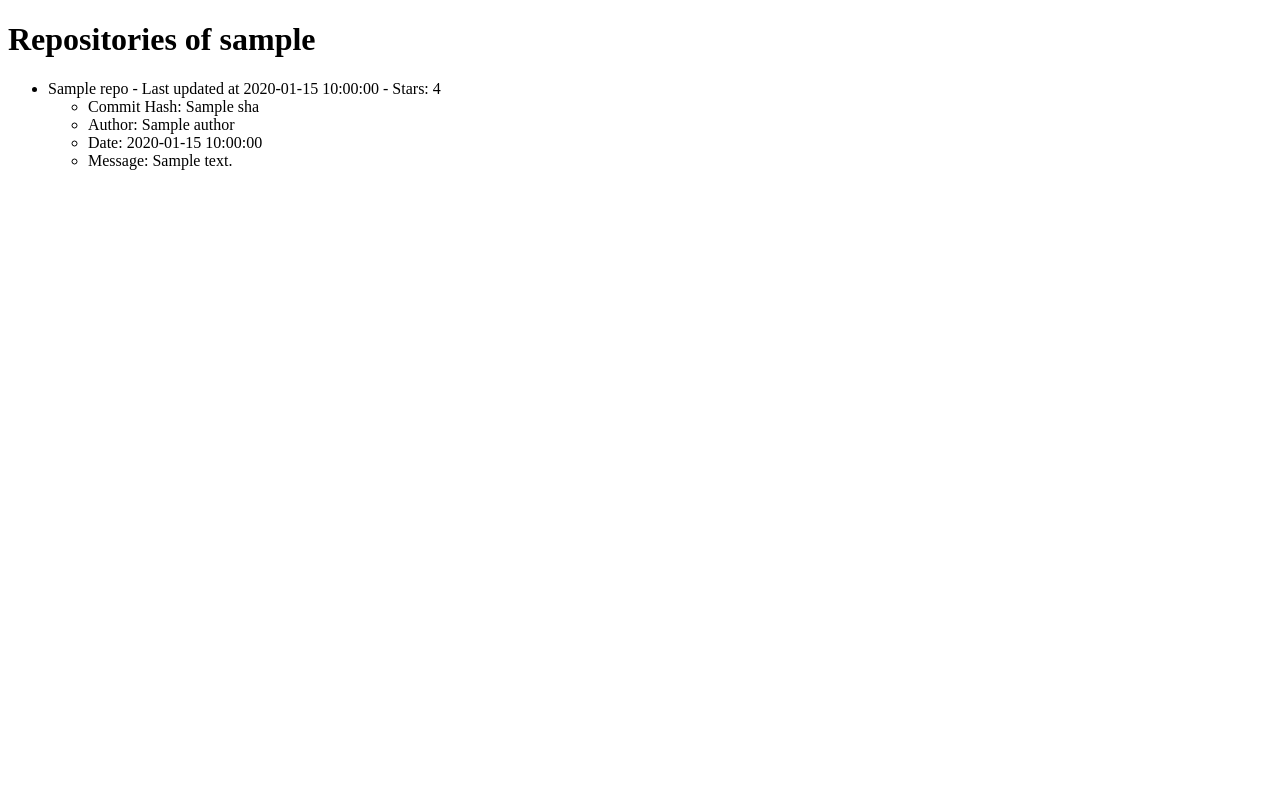
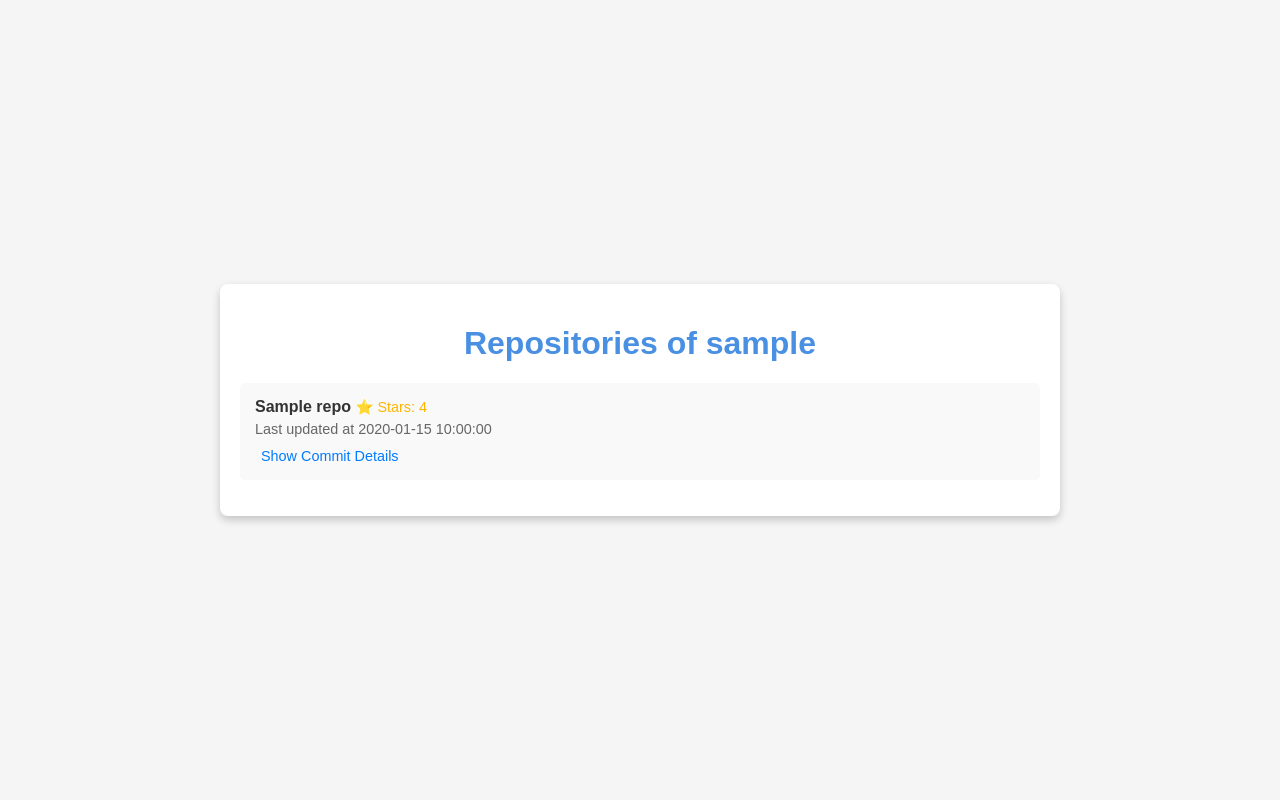
Before and after one commit to Polumm/cs824zs524-sse-app, a Flask app: template templates/repos.html in a window 1280 px wide. Run offline with Flask 3, Linux system fonts and the light colour scheme; the template is opened without the code that fills it: most values are stand-ins (such as "Sample title", 1, 10 or a date in 2020).

Commit message:
Added some css.

```diff
--- a/templates/repos.html
+++ b/templates/repos.html
@@ -2,23 +2,137 @@
 <html>
 <head>
     <title>Repositories</title>
+    <style>
+        /* Basic Layout */
+        body {
+            font-family: Arial, sans-serif;
+            background-color: #f5f5f5;
+            color: #333;
+            margin: 0;
+            padding: 0;
+            display: flex;
+            justify-content: center;
+            align-items: center;
+            min-height: 100vh;
+        }
+
+        /* Container Styling */
+        .container {
+            width: 80%;
+            max-width: 800px;
+            background-color: #fff;
+            padding: 20px;
+            border-radius: 8px;
+            box-shadow: 0 4px 8px rgba(0, 0, 0, 0.2);
+        }
+
+        /* Header Styling */
+        h1 {
+            text-align: center;
+            color: #4a90e2;
+        }
+
+        /* Repository List Styling */
+        ul {
+            list-style-type: none;
+            padding: 0;
+        }
+
+        li {
+            background: #f9f9f9;
+            margin: 10px 0;
+            padding: 15px;
+            border-radius: 5px;
+            transition: background-color 0.3s ease;
+            cursor: pointer;
+            position: relative;
+        }
+
+        li:hover {
+            background-color: #e8f4ff;
+        }
+
+        .repo-name {
+            font-weight: bold;
+            color: #333;
+        }
+
+        .repo-info {
+            margin-top: 5px;
+            font-size: 0.9em;
+            color: #666;
+        }
+
+        /* Toggle Button Styling */
+        .toggle-btn {
+            background: none;
+            border: none;
+            color: #007bff;
+            font-size: 0.9em;
+            cursor: pointer;
+            margin-top: 10px;
+            display: inline-block;
+        }
+
+        .toggle-btn:hover {
+            text-decoration: underline;
+        }
+
+        /* Commit Details Styling */
+        .commit-details {
+            display: none;
+            padding: 10px;
+            background-color: #f1f1f1;
+            border-radius: 5px;
+            margin-top: 10px;
+        }
+
+        /* Star Count Styling */
+        .star-count {
+            font-size: 0.9em;
+            color: #ffb400;
+        }
+    </style>
 </head>
 <body>
+    <div class="container">
         <h1>Repositories of {{ username }}</h1>
         <ul>
             {% for repo in repos %}
             <li>
-            {{ repo.name }} - Last updated at {{ repo.updated_at }} - Stars: {{ repo.stars }}
+                <span class="repo-name">{{ repo.name }}</span>
+                <span class="star-count">⭐ Stars: {{ repo.stars }}</span>
+                <div class="repo-info">
+                    Last updated at {{ repo.updated_at }}
+                </div>
+
                 {% if repo.latest_commit %}
+                    <button class="toggle-btn" onclick="toggleDetails(this)">Show Commit Details</button>
+                    <div class="commit-details">
                         <ul>
-                    <li>Commit Hash: {{ repo.latest_commit.sha }}</li>
-                    <li>Author: {{ repo.latest_commit.commit.author.name }}</li>
-                    <li>Date: {{ repo.latest_commit.commit.author.date }}</li>
-                    <li>Message: {{ repo.latest_commit.commit.message }}</li>
+                            <li><strong>Commit Hash:</strong> {{ repo.latest_commit.sha }}</li>
+                            <li><strong>Author:</strong> {{ repo.latest_commit.commit.author.name }}</li>
+                            <li><strong>Date:</strong> {{ repo.latest_commit.commit.author.date }}</li>
+                            <li><strong>Message:</strong> {{ repo.latest_commit.commit.message }}</li>
                         </ul>
+                    </div>
                 {% endif %}
             </li>
             {% endfor %}
         </ul>
+    </div>
+
+    <script>
+        function toggleDetails(button) {
+            const details = button.nextElementSibling;
+            if (details.style.display === "none" || details.style.display === "") {
+                details.style.display = "block";
+                button.textContent = "Hide Commit Details";
+            } else {
+                details.style.display = "none";
+                button.textContent = "Show Commit Details";
+            }
+        }
+    </script>
 </body>
 </html>
```
Lines whose indentation alone changed are shown as unchanged.
